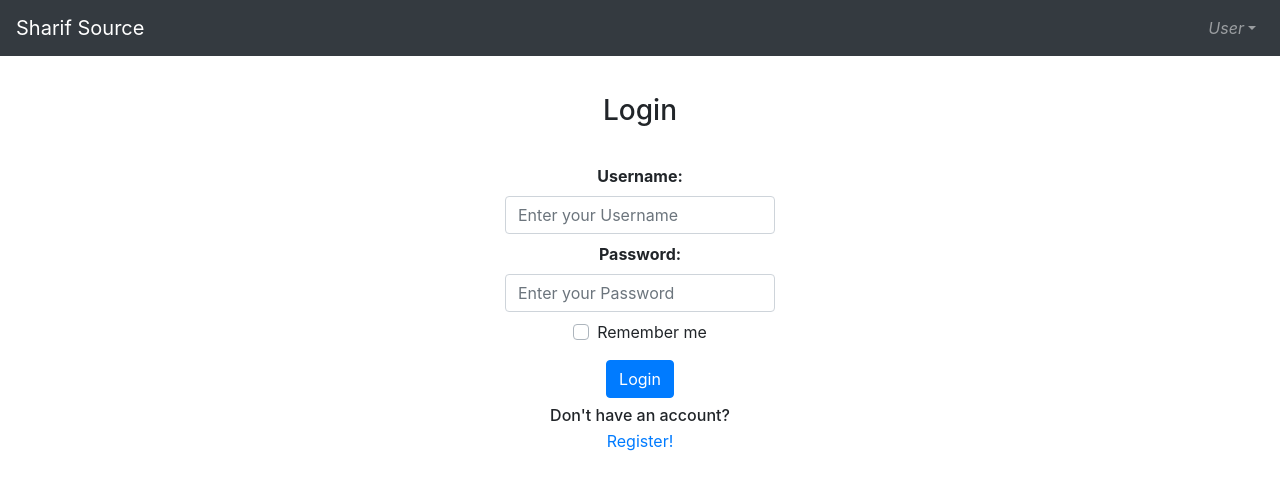
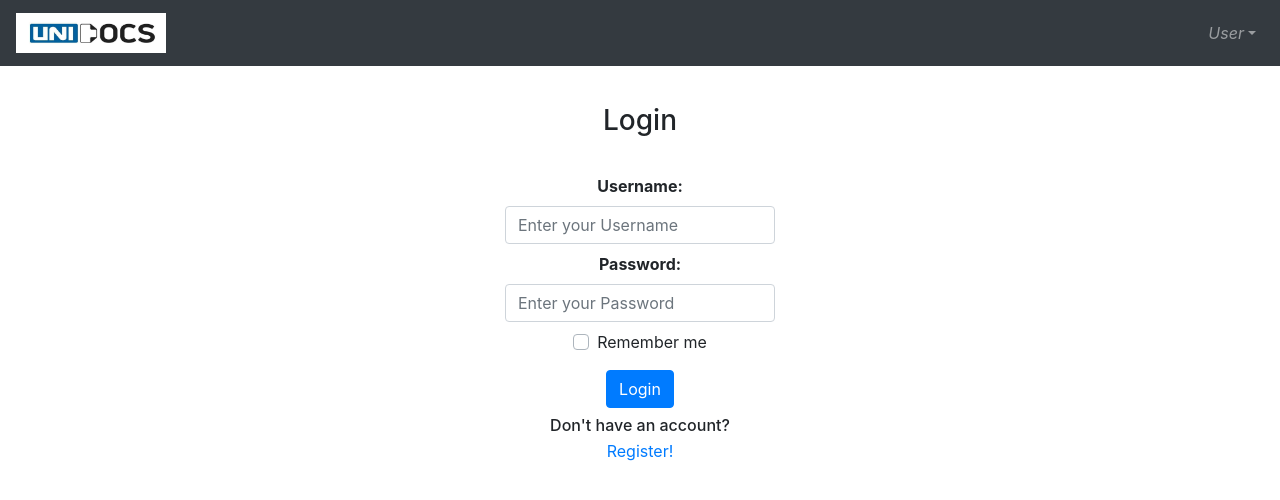
Before and after one commit to madeinlobby/uniSource, a Vue app: page /#/login in a window 1280 px wide. Shown: the top 500 px of the page. Built offline with nearby package versions, Linux system fonts and the light colour scheme; no server answers; sample sign-in values are in the browser's storage; the HTML template or start-up script is replaced by a standard one.

Commit message:
live feedback

```diff
--- a/src/components/NavBar.vue
+++ b/src/components/NavBar.vue
@@ -1,7 +1,7 @@
 <template>
     <div>
         <b-navbar toggleable="sm" type="dark" variant="dark">
-            <b-navbar-brand to="/">Sharif Source</b-navbar-brand>
+            <b-navbar-brand to="/"><img class="image" src="../assets/Background.jpg" alt="Logo"/></b-navbar-brand>
 
             <b-navbar-toggle target="nav-collapse"></b-navbar-toggle>
 
@@ -69,5 +69,8 @@
 </script>
 
 <style scoped>
-
+.image {
+    width: 150px;
+    height: 40px;
+}
 </style>
--- a/src/components/Register.vue
+++ b/src/components/Register.vue
@@ -12,9 +12,9 @@
                                 v-model="username"
                                 :state="usernameAvailability"
                                 aria-describedby="input-live-help input-live-feedback"
-                                placeholder="Enter your name"
+                                placeholder="Enter your Username"
                                 trim
-                                @change="checkUsername"
+                                v-on:input="checkUsername"
                         ></b-form-input>
                         <b-form-invalid-feedback id="input-live-feedback">
                             Username is taken
```
Also changed, not shown: src/assets/Background.jpg (added).
